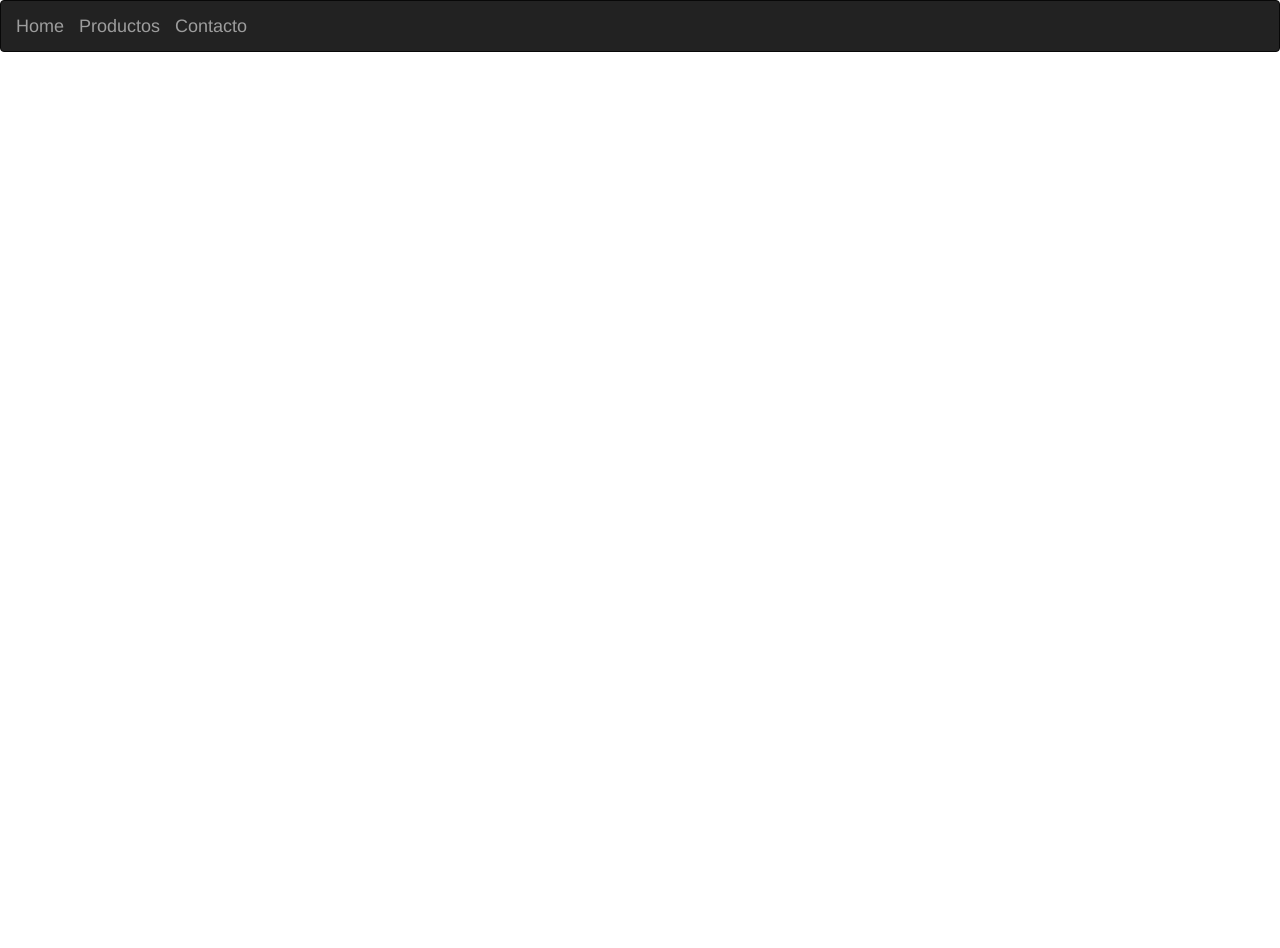
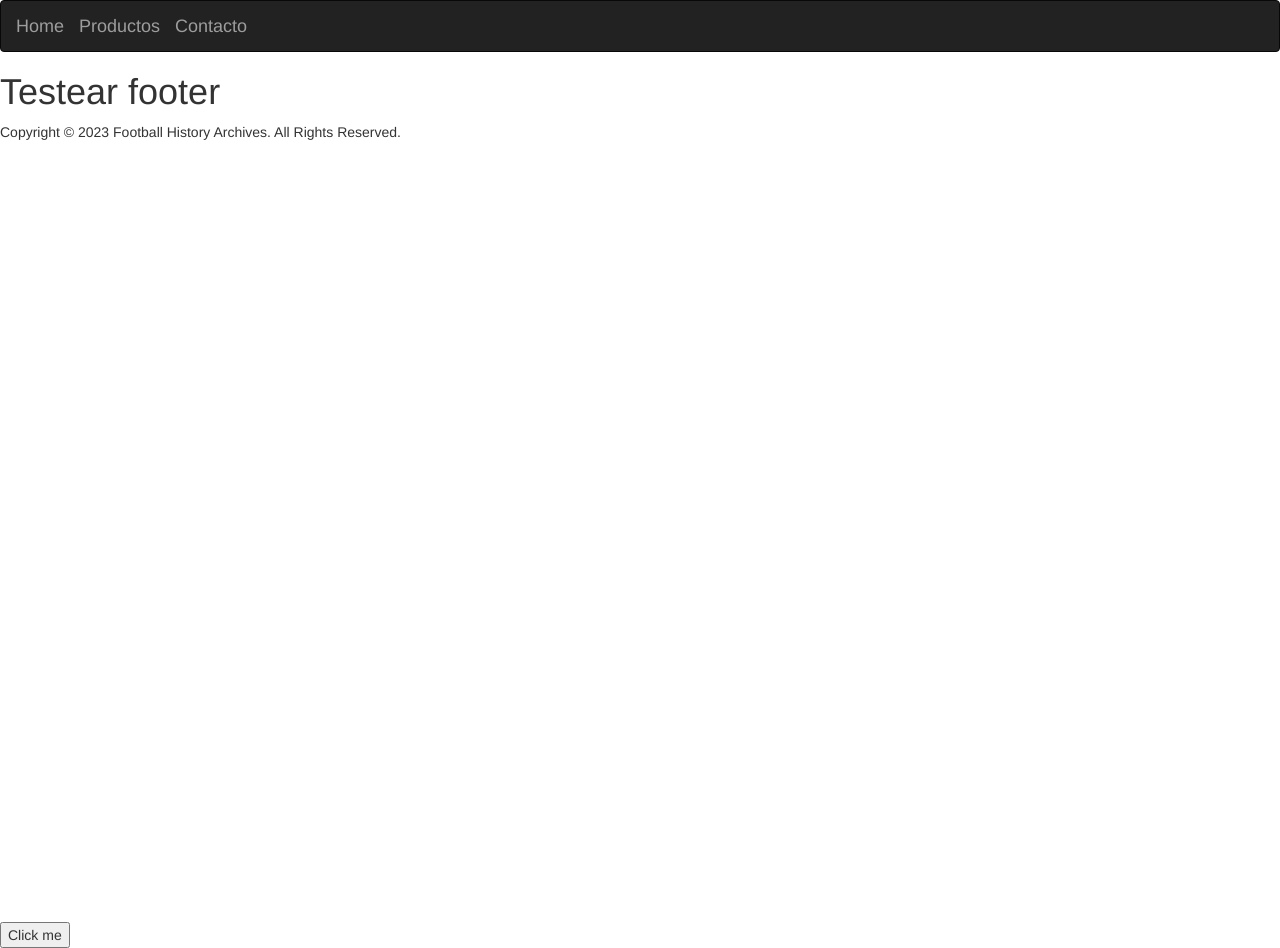
Before and after one commit to CarlosHta/tienda, a plain HTML site: page index.html in a window 1280 px wide. Before the commit the page ends 800 px from the top, so only its background shows below. Drawn offline with nearby package versions, Linux system fonts and the light colour scheme.

Commit message:
complemento develop

```diff
--- a/index.html
+++ b/index.html
@@ -22,6 +22,14 @@
     </div>
   </div>
 </nav>
+<h1>Testear footer</h1>
+ <div id="page-container">
+   <div id="content-wrap">
+      Copyright © 2023 Football History Archives. All Rights Reserved.
+   </div>
+   <footer id="footer"></footer>
+ </div>
+<input type="button" value="Click me" />
 
   </body>
 </html>
```
